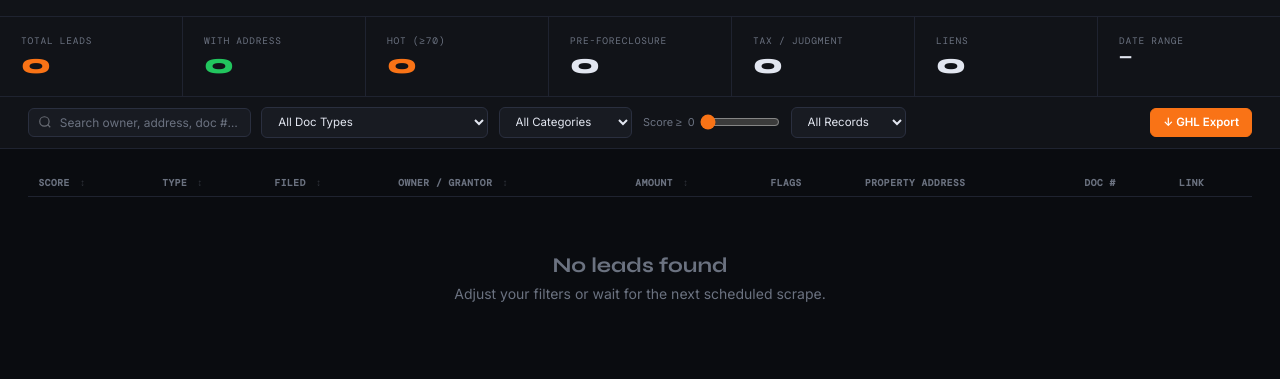
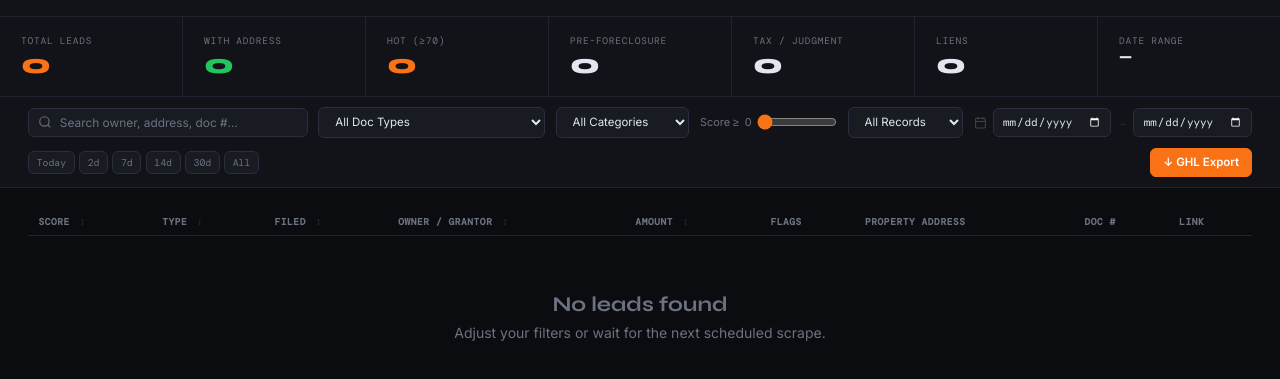
Before and after one commit to lucarebuffi-rgr/Johnson-County-TX-Leads, a plain HTML site: page dashboard/index.html in a window 1280 px wide. Shown: the part 43-422 px from the top of the page. Drawn offline with nearby package versions, Linux system fonts and the light colour scheme.

Commit message:
Update index.html

```diff
--- a/dashboard/index.html
+++ b/dashboard/index.html
@@ -43,6 +43,13 @@ select:focus,.btn:hover{border-color:var(--accent);}
 .btn-accent:hover{background:var(--accent2);border-color:var(--accent2);}
 .score-filter{display:flex;align-items:center;gap:.4rem;font-size:.78rem;color:var(--muted);white-space:nowrap;}
 .score-filter input[type=range]{accent-color:var(--accent);width:80px;cursor:pointer;}
+/* Date filter */
+.date-filter{display:flex;align-items:center;gap:.4rem;font-size:.78rem;color:var(--muted);white-space:nowrap;}
+.date-filter input[type=date]{background:var(--surface2);border:1px solid var(--border2);border-radius:var(--radius);padding:.38rem .6rem;color:var(--text);font-family:var(--font-mono);font-size:.78rem;outline:none;cursor:pointer;transition:border .15s;color-scheme:dark;}
+.date-filter input[type=date]:focus{border-color:var(--accent);}
+.date-quick{display:flex;align-items:center;gap:.3rem;}
+.date-quick button{background:var(--surface2);border:1px solid var(--border2);border-radius:var(--radius);padding:.3rem .55rem;color:var(--muted);font-family:var(--font-mono);font-size:.7rem;cursor:pointer;transition:border .15s,color .15s;}
+.date-quick button:hover,.date-quick button.active{border-color:var(--accent);color:var(--accent);}
 .spacer{flex:1;}
 .table-wrap{flex:1;overflow-x:auto;overflow-y:auto;padding:1.5rem 2rem;}
 table{width:100%;border-collapse:collapse;font-size:.82rem;}
@@ -167,6 +174,23 @@ td{padding:.6rem .75rem;vertical-align:top;max-width:220px;}
     <option value="yes">Has Address</option>
     <option value="no">No Address</option>
   </select>
+
+  <!-- DATE RANGE FILTER -->
+  <div class="date-filter">
+    <svg width="13" height="13" viewBox="0 0 24 24" fill="none" stroke="currentColor" stroke-width="2" style="opacity:.5"><rect x="3" y="4" width="18" height="18" rx="2"/><path d="M16 2v4M8 2v4M3 10h18"/></svg>
+    <input type="date" id="date-from" title="From date">
+    <span style="color:var(--border2)">→</span>
+    <input type="date" id="date-to" title="To date">
+  </div>
+  <div class="date-quick">
+    <button onclick="setQuickDate(0)" id="qd-today">Today</button>
+    <button onclick="setQuickDate(2)" id="qd-2d">2d</button>
+    <button onclick="setQuickDate(7)" id="qd-7d">7d</button>
+    <button onclick="setQuickDate(14)" id="qd-14d">14d</button>
+    <button onclick="setQuickDate(30)" id="qd-30d">30d</button>
+    <button onclick="setQuickDate(0,'clear')" id="qd-all">All</button>
+  </div>
+
   <div class="spacer"></div>
   <button class="btn btn-accent" onclick="exportCSV()">↓ GHL Export</button>
 </div>
@@ -206,6 +230,31 @@ td{padding:.6rem .75rem;vertical-align:top;max-width:220px;}
 <script>
 let ALL_RECORDS=[],filtered=[],sortCol='score',sortDir=-1,page=1;
 const PAGE_SIZE=50;
+
+// ── DATE QUICK FILTER ────────────────────────────────────────────────────
+function toYMD(d){return d.toISOString().slice(0,10);}
+function setQuickDate(days, mode){
+  const allBtn=document.getElementById('qd-all');
+  const ids=['qd-today','qd-2d','qd-7d','qd-14d','qd-30d','qd-all'];
+  ids.forEach(id=>document.getElementById(id).classList.remove('active'));
+
+  if(mode==='clear'){
+    document.getElementById('date-from').value='';
+    document.getElementById('date-to').value='';
+    allBtn.classList.add('active');
+  } else {
+    const today=new Date();
+    const from=new Date();
+    from.setDate(today.getDate()-days);
+    document.getElementById('date-from').value=toYMD(from);
+    document.getElementById('date-to').value=toYMD(today);
+    // highlight the right button
+    const map={0:'qd-today',2:'qd-2d',7:'qd-7d',14:'qd-14d',30:'qd-30d'};
+    if(map[days])document.getElementById(map[days]).classList.add('active');
+  }
+  applyFilters();
+}
+
 async function loadData(){
   try{
     const r=await fetch('records.json?_='+Date.now());
@@ -236,12 +285,18 @@ function applyFilters(){
   const cat=document.getElementById('filter-cat').value;
   const minScr=parseInt(document.getElementById('score-filter').value)||0;
   const addr=document.getElementById('filter-addr').value;
+  const dateFrom=document.getElementById('date-from').value; // "YYYY-MM-DD" or ""
+  const dateTo=document.getElementById('date-to').value;     // "YYYY-MM-DD" or ""
+
   filtered=ALL_RECORDS.filter(r=>{
     if(type&&r.doc_type!==type)return false;
     if(cat&&r.cat!==cat)return false;
     if(r.score<minScr)return false;
     if(addr==='yes'&&!(r.prop_address||r.mail_address))return false;
     if(addr==='no'&&(r.prop_address||r.mail_address))return false;
+    // Date range filter
+    if(dateFrom&&r.filed&&r.filed<dateFrom)return false;
+    if(dateTo&&r.filed&&r.filed>dateTo)return false;
     if(q){const hay=[r.owner,r.grantee,r.doc_num,r.prop_address,r.mail_address,r.legal,r.doc_type].join(' ').toLowerCase();if(!hay.includes(q))return false;}
     return true;
   });
@@ -357,6 +412,8 @@ function exportCSV(){
 function formatDate(iso){try{return new Date(iso).toLocaleString('en-US',{month:'short',day:'numeric',year:'numeric',hour:'numeric',minute:'2-digit',timeZoneName:'short'});}catch{return iso;}}
 ['search','filter-type','filter-cat','filter-addr'].forEach(id=>document.getElementById(id).addEventListener('input',applyFilters));
 document.getElementById('score-filter').addEventListener('input',function(){document.getElementById('score-val').textContent=this.value;applyFilters();});
+document.getElementById('date-from').addEventListener('input',applyFilters);
+document.getElementById('date-to').addEventListener('input',applyFilters);
 loadData();
 </script>
 </body>
```
